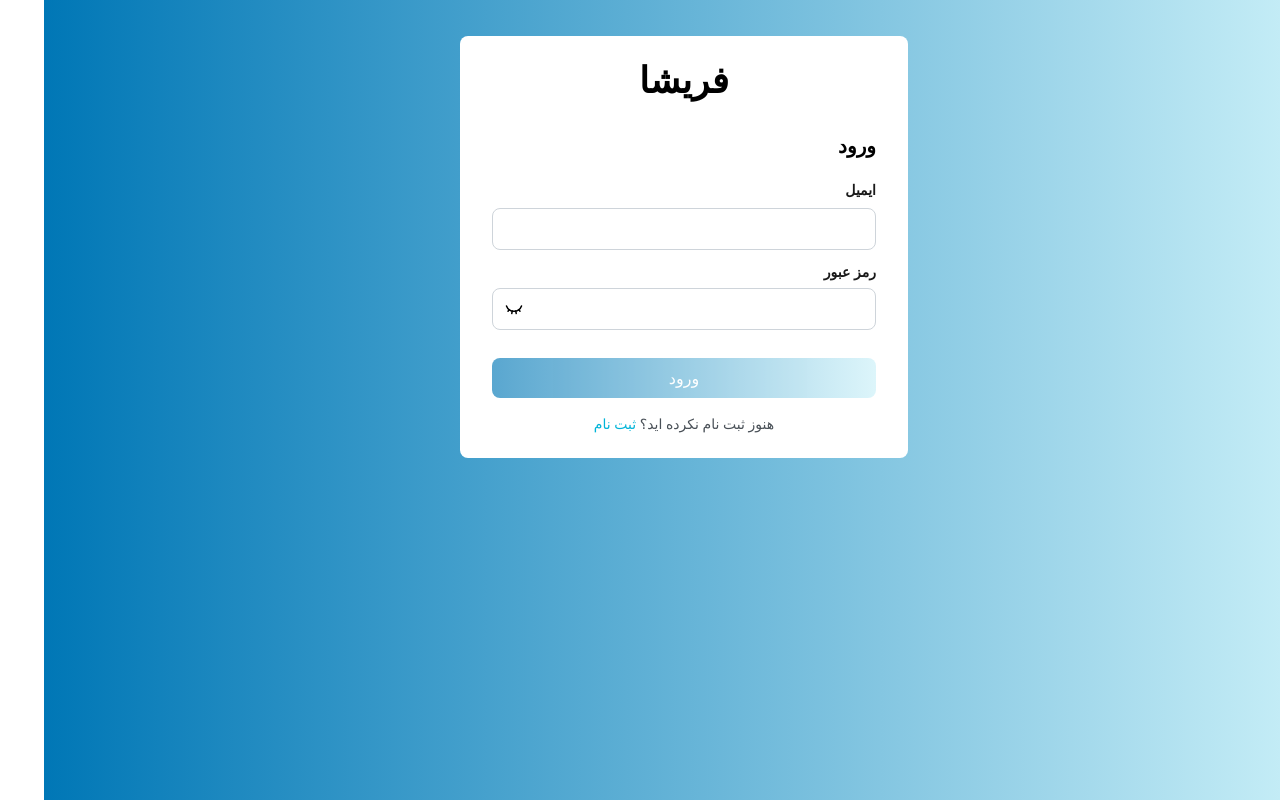
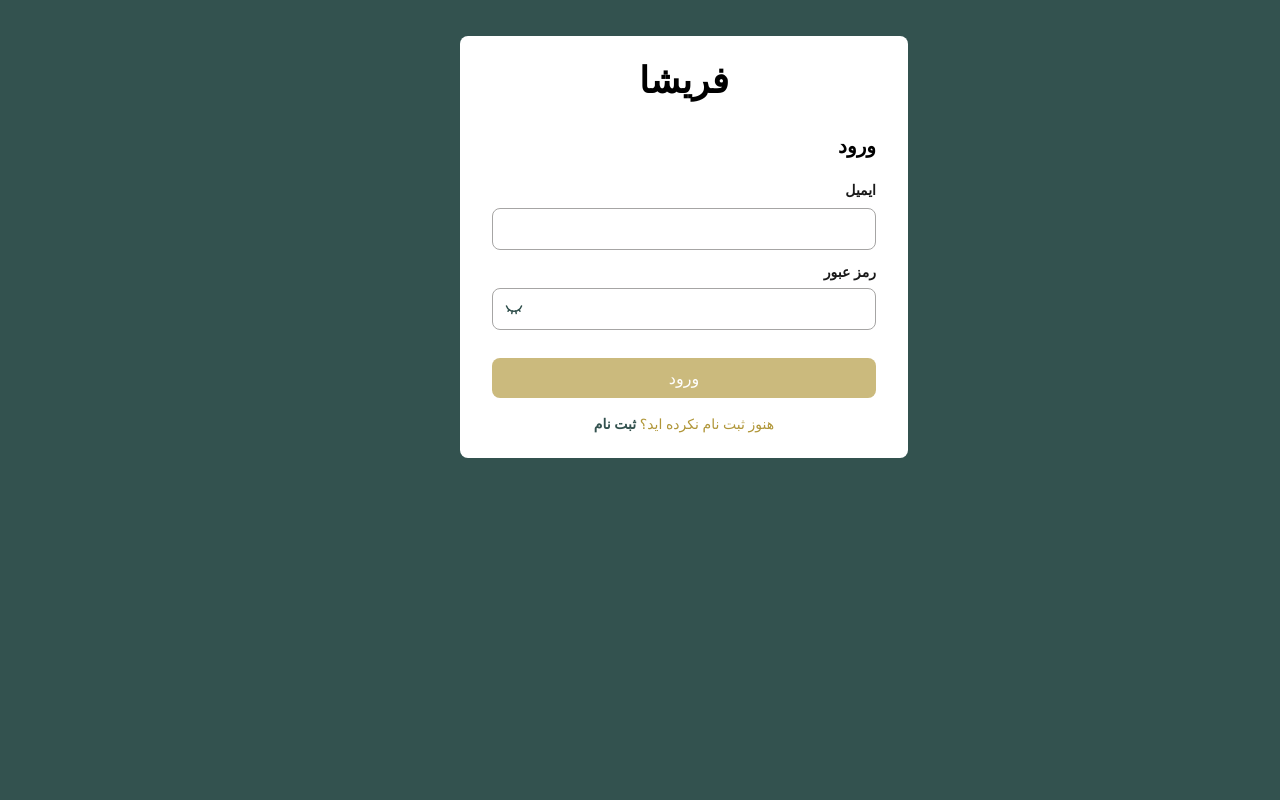
Before and after one commit to Ilia-Masiha/freesha, a Next.js app in the folder frontend/: page /signin in a window 1280 px wide. Built offline with nearby package versions, Linux system fonts and the light colour scheme; no server answers.

Commit message:
auth pages style changed

```diff
--- a/frontend/src/app/(auth)/layout.jsx
+++ b/frontend/src/app/(auth)/layout.jsx
@@ -9,7 +9,7 @@ export const metadata = {
 export default function RootLayout({ children }) {
   return (
     <html lang="fa" dir="rtl">
-      <body className="antialiased auth">
+      <body className="antialiased bg-primary">
         <main>{children}</main>
         <Toaster />
       </body>
--- a/frontend/src/app/(auth)/signin/page.jsx
+++ b/frontend/src/app/(auth)/signin/page.jsx
@@ -68,14 +68,14 @@ const Signin = () => {
           <button
             type="submit"
             disabled={!isValid || !isDirty || isSubmitting}
-            className="w-full auth rounded-lg py-2 text-white mt-4 cursor-pointer disabled:cursor-not-allowed disabled:opacity-65"
+            className="w-full bg-secondary rounded-lg py-2 text-white mt-4 cursor-pointer disabled:cursor-not-allowed disabled:opacity-65"
           >
             ورود
           </button>
         </form>
-        <Link href="/signup" className="text-sm text-secondary-700 mt-4">
+        <Link href="/signup" className="text-sm text-secondary mt-4">
           هنوز ثبت نام نکرده اید؟
-          <span className="text-primary-500"> ثبت نام</span>
+          <span className="text-primary font-semibold"> ثبت نام</span>
         </Link>
       </article>
     </section>
--- a/frontend/src/app/(auth)/signup/page.jsx
+++ b/frontend/src/app/(auth)/signup/page.jsx
@@ -152,14 +152,14 @@ const Signup = () => {
             />
             <button
               disabled={!isValid || !isDirty || isSubmitting}
-              className="w-full auth rounded-lg py-2 text-white mt-4 cursor-pointer disabled:cursor-not-allowed disabled:opacity-65"
+              className="w-full bg-secondary rounded-lg py-2 text-white mt-4 cursor-pointer disabled:cursor-not-allowed disabled:opacity-65"
             >
               ثبت نام
             </button>
           </form>
-          <Link href="/signin" className="text-sm text-secondary-700 mt-4">
+          <Link href="/signin" className="text-sm text-secondary mt-4">
             قبلا ثبت نام کرده اید ؟
-            <span className="text-primary-500">ورود </span>
+            <span className="text-primary font-semibold">ورود </span>
           </Link>
         </article>
       </section>
@@ -172,7 +172,7 @@ const Signup = () => {
           <h3 className="text-xl font-semibold">کد تایید</h3>
           <button
             onClick={() => setStep(1)}
-            className="w-10 h-10 rounded-lg bg-primary-300 text-primary-800 cursor-pointer text-lg flex justify-center items-center"
+            className="w-10 h-10 rounded-lg bg-primary text-secondary cursor-pointer text-lg flex justify-center items-center"
           >
             <FaArrowLeftLong />
           </button>
@@ -183,22 +183,22 @@ const Signup = () => {
             value={otp}
             onChange={setOtp}
             numInputs={5}
-            renderSeparator={<span className="text-primary-600">-</span>}
+            renderSeparator={<span className="text-primary">-</span>}
             renderInput={(props) => (
               <input {...props} style={{ width: "2.5rem" }} />
             )}
-            inputStyle="inline-block border-2 border-primary-600 rounded-lg outline-none h-10 mx-4 text-center text-lg font-semibold"
+            inputStyle="inline-block border-2 border-secondary text-primary rounded-lg outline-none h-10 mx-4 text-center text-lg font-semibold"
             containerStyle="flex flex-row-reverse"
           />
         </div>
         {!isExpired ? (
           <p className="w-full text-start my-5 text-sm font-semibold mr-2">
-            <span className="text-primary-600">{formattedTime}</span> ثانیه تا
+            <span className="text-secondary">{formattedTime}</span> ثانیه تا
             ارسال مجدد کد
           </p>
         ) : (
           <p
-            className="w-full text-start my-5 text-sm font-semibold mr-2 cursor-pointer"
+            className="w-full text-start my-5 text-sm font-semibold mr-2 cursor-pointer text-primary"
             onClick={handleResendCode}
           >
             ارسال مجدد کد تایید
@@ -207,7 +207,7 @@ const Signup = () => {
         <button
           type="submit"
           onClick={emailVerificationHandler}
-          className="w-full auth rounded-lg py-2 text-white cursor-pointer"
+          className="w-full bg-secondary rounded-lg py-2 text-white cursor-pointer"
         >
           تایید
         </button>
--- a/frontend/src/app/globals.css
+++ b/frontend/src/app/globals.css
@@ -1,32 +1,12 @@
 @import "tailwindcss";
 
 @theme {
-  --color-primary-100: #caf0f8;
-  --color-primary-200: #ade8f4;
-  --color-primary-300: #90e0ef;
-  --color-primary-400: #48cae4;
-  --color-primary-500: #00b4d8;
-  --color-primary-600: #0096c7;
-  --color-primary-700: #0077b6;
-  --color-primary-800: #023e8a;
-  --color-primary-900: #03045e;
-  --color-secondary-100: #f8f9fa;
-  --color-secondary-200: #e9ecef;
-  --color-secondary-300: #dee2e6;
-  --color-secondary-400: #ced4da;
-  --color-secondary-500: #adb5bd;
-  --color-secondary-600: #6c757d;
-  --color-secondary-700: #495057;
-  --color-secondary-800: #343a40;
-  --color-secondary-900: #212529;
+  --color-primary: #33524f;
+  --color-secondary:#b09638;
+  --color-tertiary : #a6a5a4;
   --color-error: #9d0208;
   --color-warning: #faa307;
   --color-success: #38b000;
   --color-bg: #ffffff;
   --color-txt: #1a1a1a;
 }
-
-.auth {
-  background: var(--color-primary-700);
-  background: linear-gradient(90deg, var(--color-primary-700) 0%, var(--color-primary-100) 100%);
-}
--- a/frontend/src/components/FormInput.jsx
+++ b/frontend/src/components/FormInput.jsx
@@ -24,7 +24,7 @@ const FormInput = ({
         id={name}
         name={name}
         autoComplete="off"
-        className="bg-bg outline-none p-2 rounded-lg text-txt border border-secondary-400"
+        className="bg-bg outline-none p-2 rounded-lg text-txt border border-tertiary"
       />
     </div>
   );
--- a/frontend/src/components/passwordInput.jsx
+++ b/frontend/src/components/passwordInput.jsx
@@ -15,7 +15,7 @@ const PasswordInput = ({ register, errors, label, name }) => {
           {errors[name]?.message && errors[name]?.message}
         </span>
       </div>
-      <div className="flex items-center w-full bg-bg rounded-lg border border-secondary-400 overflow-hidden">
+      <div className="flex items-center w-full bg-bg rounded-lg border border-tertiary overflow-hidden">
         <input
           {...register(name)}
           type={showPassword ? "text" : "password"}
@@ -26,7 +26,7 @@ const PasswordInput = ({ register, errors, label, name }) => {
         />
         <button
           type="button"
-          className="w-[10%] h-full p-2 text-lg"
+          className="w-[10%] h-full p-2 text-lg text-primary"
           onClick={() => setShowPassword((prev) => !prev)}
         >
           {showPassword ? <LuEye /> : <LuEyeClosed />}
```
